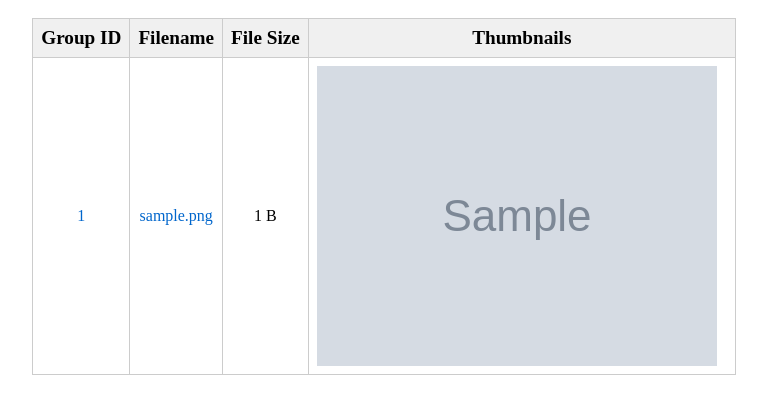
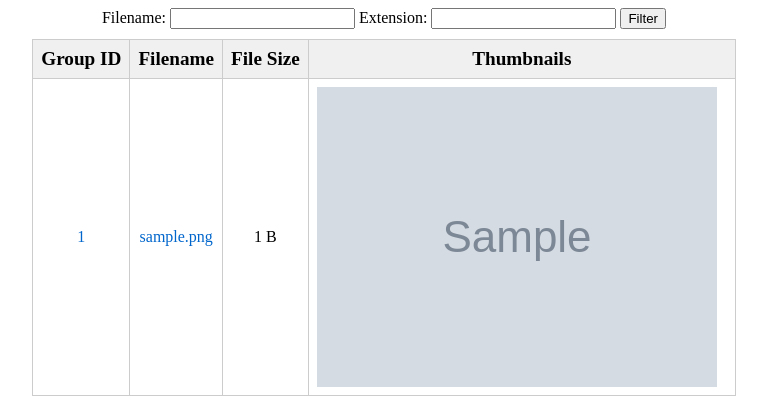
Before and after one commit to ryanhunter237/filepreview, a Flask app: page / in a window 1280 px wide. Shown: the top 420 px of the page, without its empty margins (256-1023 px from the left). Run offline with Flask 3, Linux system fonts and the light colour scheme; tables that the repository leaves empty hold one stand-in row (values such as "Sample post"); grey boxes marked "Sample" are stand-in pictures; parts of the project's set-up code (start-up, migrations or seed data) failed here and were passed over.

Commit message:
Add basic filename filter to main page

```diff
--- a/src/filepreview/main/views.py
+++ b/src/filepreview/main/views.py
@@ -1,7 +1,7 @@
 import os
 from pathlib import PurePosixPath
 
-from flask import Blueprint, render_template, url_for
+from flask import Blueprint, render_template, request
 
 from .models import db, File, FileData, Thumbnail, Image
 
@@ -34,7 +34,10 @@ def serve_thumbnail(filepath: str):
 
 @view_blueprint.route("/", methods=["GET"])
 def index() -> str:
-    data = (
+    filename_filter = request.args.get("filename", "").strip()
+    extension_filter = request.args.get("extension", "").strip().lower()
+
+    data_query = (
         db.session.query(
             File.group_id,
             File.file_path,
@@ -44,8 +47,13 @@ def index() -> str:
         )
         .outerjoin(FileData, File.md5 == FileData.md5)
         .outerjoin(Thumbnail, File.md5 == Thumbnail.md5)
-        .all()
     )
+
+    if filename_filter:
+        data_query = data_query.filter(File.file_path.ilike(f"%{filename_filter}%"))
+    if extension_filter:
+        data_query = data_query.filter(File.file_path.ilike(f"%{extension_filter}"))
+    data = data_query.all()
 
     # processed_data of the form
     # (group_id, file_path) -> (file_path, num_bytes, thumbnails)
@@ -88,7 +96,12 @@ def index() -> str:
                 file["rowspan"] = len(data_for_group_id)
             files.append(file)
 
-    return render_template("index.html", files=files)
+    return render_template(
+        "index.html",
+        files=files,
+        filename_filter=filename_filter,
+        extension_filter=extension_filter,
+    )
 
 
 @view_blueprint.route("/group/<group_id>")
--- a/src/filepreview/templates/index.html
+++ b/src/filepreview/templates/index.html
@@ -13,6 +13,23 @@
     />
   </head>
   <body>
+    <form method="GET" action="{{ url_for('view.index') }}">
+      <label for="filename">Filename:</label>
+      <input
+        type="text"
+        id="filename"
+        name="filename"
+        value="{{ filename_filter }}"
+      />
+      <label for="extension">Extension:</label>
+      <input
+        type="text"
+        id="extension"
+        name="extension"
+        value="{{ extension_filter }}"
+      />
+      <button type="submit">Filter</button>
+    </form>
     <table>
       <thead>
         <tr>
```
Also changed, not shown: 1 other file.
